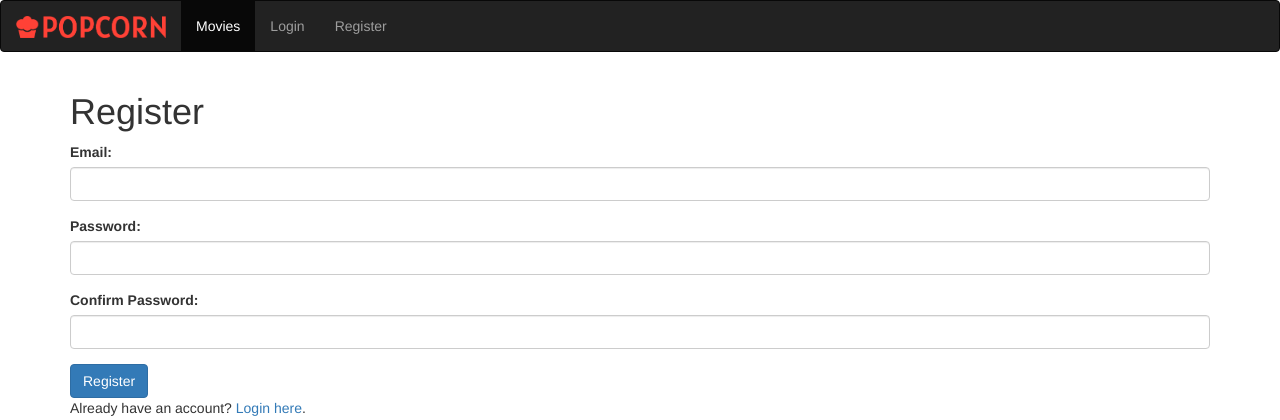
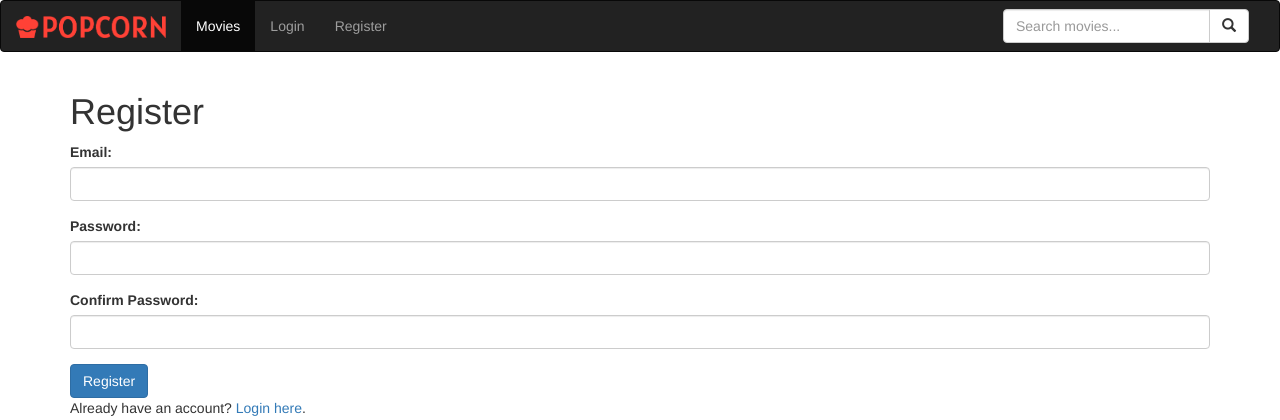
Before and after one commit to tautr7/movie-verdicts, a PHP site: page /register.php in a window 1280 px wide. Shown: the top 420 px of the page. Run offline with PHP 8.4, Linux system fonts and the light colour scheme.

Commit message:
Update header.php

```diff
--- a/includes/templates/header.php
+++ b/includes/templates/header.php
@@ -48,6 +48,16 @@
                             <li><a href="register.php">Register</a></li>
                         <?php endif; ?>
                     </ul>
+                    <form class="navbar-form navbar-right" action="search.php" method="GET">
+    <div class="input-group">
+        <input type="text" name="q" class="form-control" placeholder="Search movies..." required>
+        <span class="input-group-btn">
+            <button type="submit" class="btn btn-default">
+                <span class="glyphicon glyphicon-search"></span>
+            </button>
+        </span>
+    </div>
+</form>
 
                 </div>
             </div>
```
